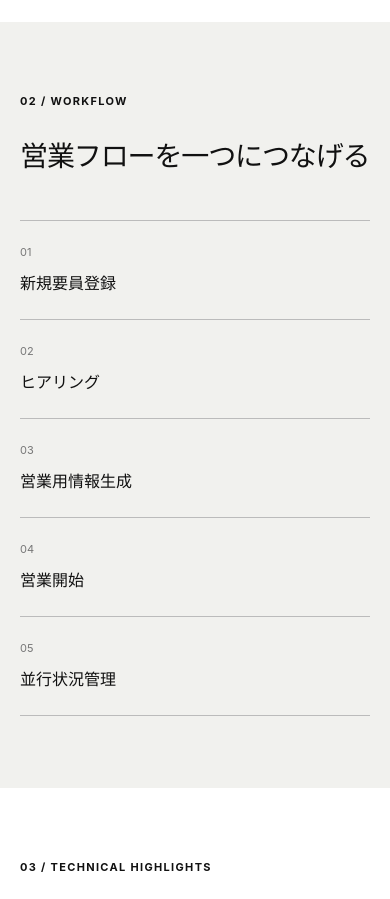
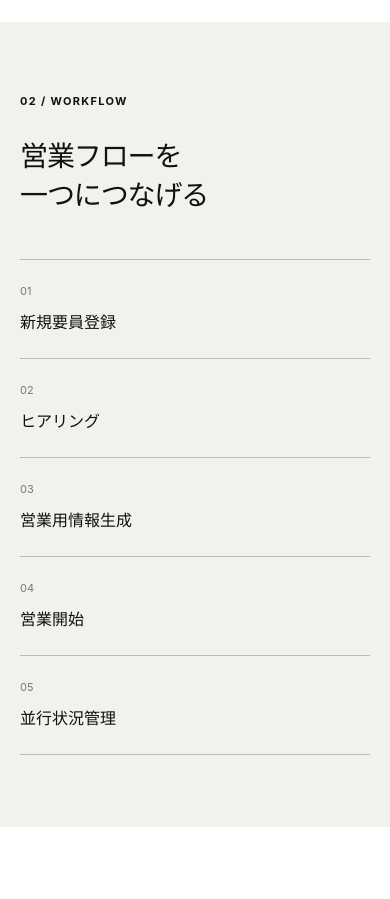
Before and after one commit to chirony1126-byte/CHIHIRO-ITO-Portfolio-, a React (Vite) app: page /ses-case-study in a window 390 px wide. Shown: the part 1800-2699 px from the top of the page. Built offline with nearby package versions, Linux system fonts and the light colour scheme.

Commit message:
Clean up responsive styles and mobile menu

```diff
--- a/src/pages/SesCaseStudy.jsx
+++ b/src/pages/SesCaseStudy.jsx
@@ -102,7 +102,7 @@ function SesCaseStudy() {
       <section className="case-section case-section-gray">
         <div className="case-container">
           <p className="case-section-number">02 / WORKFLOW</p>
-          <h2>営業フローを一つにつなげる</h2>
+          <h2 className="workflow-title">営業フローを<br className="workflow-mobile-br" />一つにつなげる</h2>
 
           <div className="workflow">
             <div>
```
